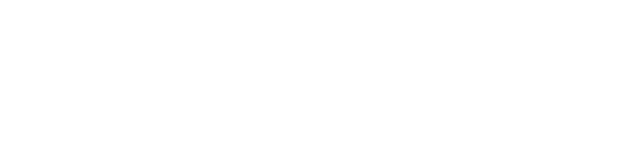
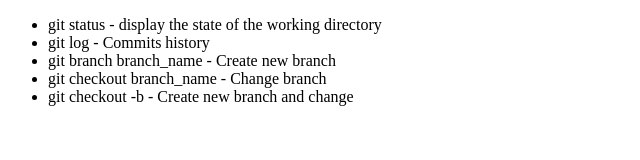
Before and after one commit to Kosik33i6/codilla-tutorial, a plain HTML site: page index.html in a window 1280 px wide. Shown: the whole page, without its empty margins (0-640 px from the left). Drawn offline with Linux system fonts and the light colour scheme.

Commit message:
create commnad list

```diff
--- a/index.html
+++ b/index.html
@@ -9,7 +9,13 @@
 </head>
 
 <body>
-
+    <ul>
+        <li><span>git status</span> - display the state of the working directory</li>
+        <li><span>git log</span> - Commits history</li>
+        <li><span>git branch branch_name</span> - Create new branch</li>
+        <li><span>git checkout branch_name</span> - Change branch</li>
+        <li><span>git checkout -b</span> - Create new branch and change</li>
+    </ul>
 </body>
 
 </html>
```
